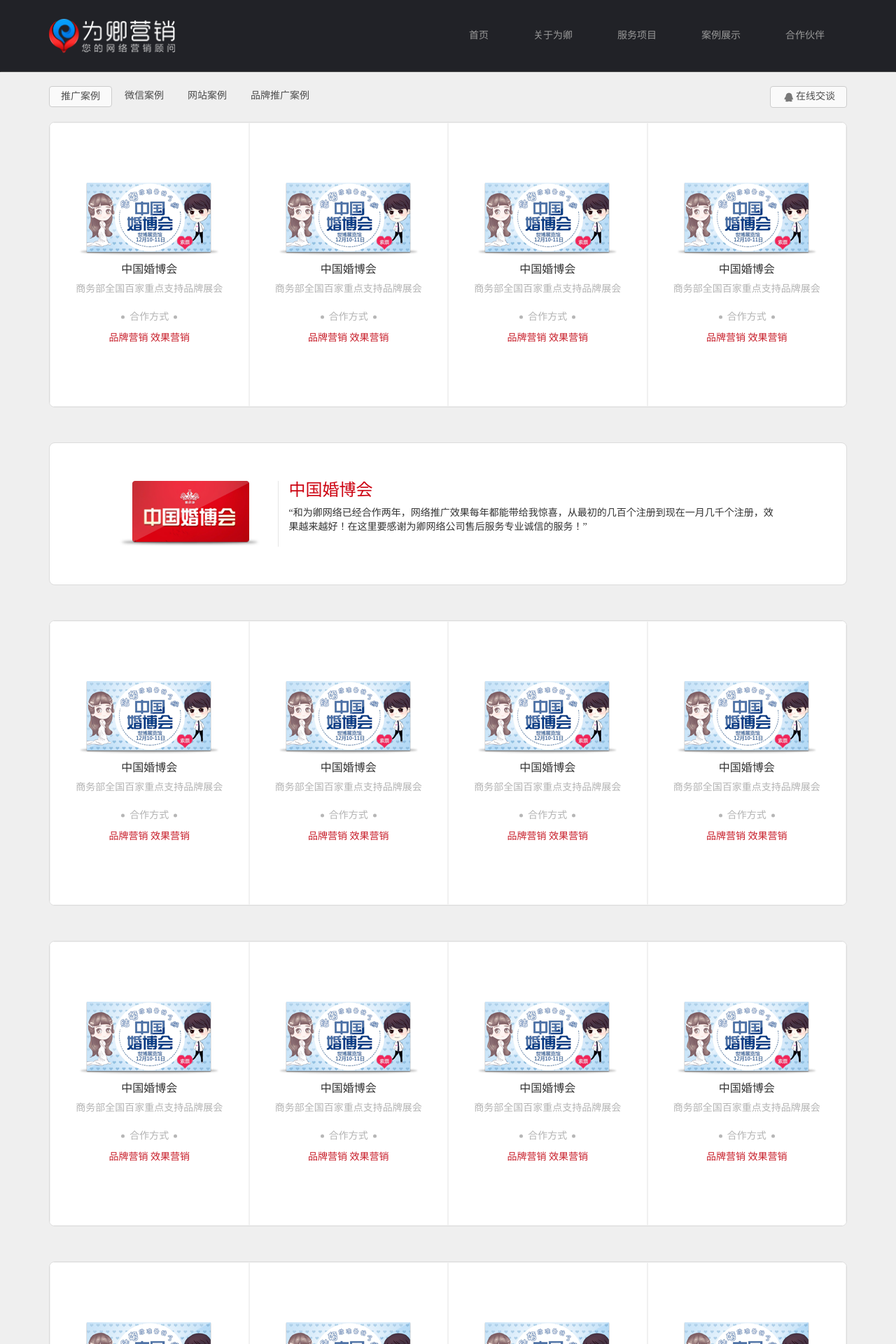
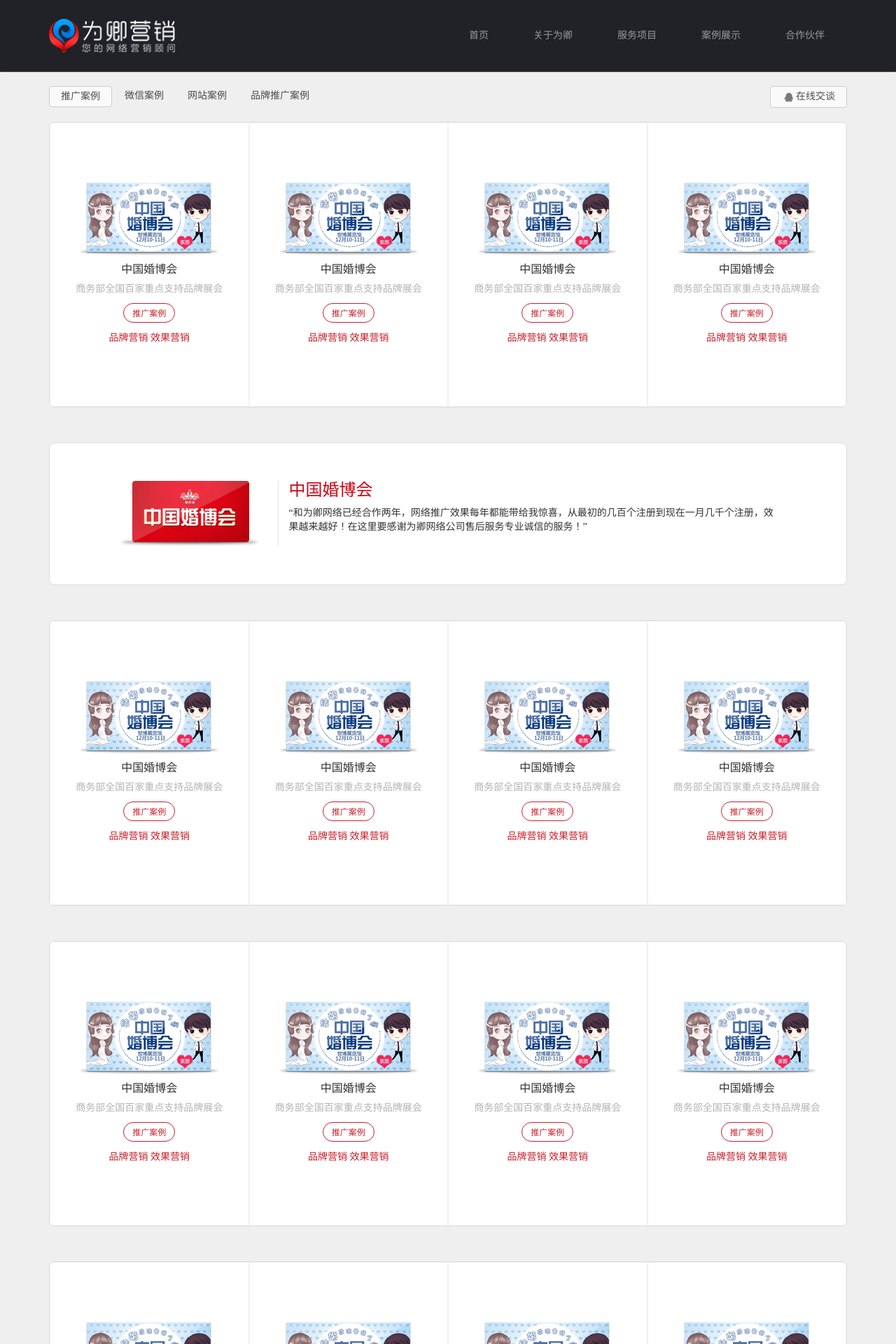
Before and after one commit to silenceM/silenceM.github.io, a Jekyll site: the page built from case-show.html, in a window 1280 px wide. Shown: the top 1920 px of the page at 70% size. Built offline with Jekyll 4.4.1, drawn with Linux system fonts in a browser that asks for light colours; some of the changed text lies outside the part shown.

Commit message:
update case show card

```diff
--- a/_includes/case-card.html
+++ b/_includes/case-card.html
@@ -2,7 +2,13 @@
   <img class="weiqing-caseshow-img" src={{ include.caseimg }} alt="">
   <h4>{{ include.casename }}</h4>
   <p class="weiqing-caseshow-des">{{ include.casedes }}</p>
-  <div class="weiqing-caseshow-hezuo">合作方式</div>
+  {% if include.index == '0' %}
+    <div class="weiqing-caseshow-class">
+      {{include.caseClass}}
+    </div>
+  {% else %}
+    <div class="weiqing-caseshow-hezuo">合作方式</div>
+  {% endif %}
   <div class="weiqing-caseshow-casetype">{{ include.casetype }}</div>
   <div class="caseshow-button-wraper">
     <button type="button" class="btn btn-primary btn-card">查看详情</button>
--- a/case-show.html
+++ b/case-show.html
@@ -12,10 +12,10 @@
     </li>
   </ul>
   <div class="weiqing-casepage-wraper clearfix">
-    {% include case-card.html caseimg="img/案例展示-推广案例-中国婚博会.png" casename="中国婚博会" casedes="商务部全国百家重点支持品牌展会" casetype="品牌营销  效果营销" %}
-    {% include case-card.html caseimg="img/案例展示-推广案例-中国婚博会.png" casename="中国婚博会" casedes="商务部全国百家重点支持品牌展会" casetype="品牌营销  效果营销" %}
-    {% include case-card.html caseimg="img/案例展示-推广案例-中国婚博会.png" casename="中国婚博会" casedes="商务部全国百家重点支持品牌展会" casetype="品牌营销  效果营销" %}
-    {% include case-card.html caseimg="img/案例展示-推广案例-中国婚博会.png" casename="中国婚博会" casedes="商务部全国百家重点支持品牌展会" casetype="品牌营销  效果营销" %}
+    {% include case-card.html index="0" caseClass="推广案例" caseimg="img/案例展示-推广案例-中国婚博会.png" casename="中国婚博会" casedes="商务部全国百家重点支持品牌展会" casetype="品牌营销  效果营销" %}
+    {% include case-card.html index='0' caseClass="推广案例" caseimg="img/案例展示-推广案例-中国婚博会.png" casename="中国婚博会" casedes="商务部全国百家重点支持品牌展会" casetype="品牌营销  效果营销" %}
+    {% include case-card.html index='0' caseClass="推广案例" caseimg="img/案例展示-推广案例-中国婚博会.png" casename="中国婚博会" casedes="商务部全国百家重点支持品牌展会" casetype="品牌营销  效果营销" %}
+    {% include case-card.html index='0' caseClass="推广案例" caseimg="img/案例展示-推广案例-中国婚博会.png" casename="中国婚博会" casedes="商务部全国百家重点支持品牌展会" casetype="品牌营销  效果营销" %}
   </div>
   <div class="weiqing-casepage-detail clearfix">
     <div class="weiqing-casepage-detailleft col-sm-3">
@@ -27,21 +27,21 @@
     </div>
   </div>
   <div class="weiqing-casepage-wraper clearfix">
-    {% include case-card.html caseimg="img/案例展示-推广案例-中国婚博会.png" casename="中国婚博会" casedes="商务部全国百家重点支持品牌展会" casetype="品牌营销  效果营销" %}
-    {% include case-card.html caseimg="img/案例展示-推广案例-中国婚博会.png" casename="中国婚博会" casedes="商务部全国百家重点支持品牌展会" casetype="品牌营销  效果营销" %}
-    {% include case-card.html caseimg="img/案例展示-推广案例-中国婚博会.png" casename="中国婚博会" casedes="商务部全国百家重点支持品牌展会" casetype="品牌营销  效果营销" %}
-    {% include case-card.html caseimg="img/案例展示-推广案例-中国婚博会.png" casename="中国婚博会" casedes="商务部全国百家重点支持品牌展会" casetype="品牌营销  效果营销" %}
+    {% include case-card.html index='0' caseClass="推广案例" caseimg="img/案例展示-推广案例-中国婚博会.png" casename="中国婚博会" casedes="商务部全国百家重点支持品牌展会" casetype="品牌营销  效果营销" %}
+    {% include case-card.html index='0' caseClass="推广案例" caseimg="img/案例展示-推广案例-中国婚博会.png" casename="中国婚博会" casedes="商务部全国百家重点支持品牌展会" casetype="品牌营销  效果营销" %}
+    {% include case-card.html index='0' caseClass="推广案例" caseimg="img/案例展示-推广案例-中国婚博会.png" casename="中国婚博会" casedes="商务部全国百家重点支持品牌展会" casetype="品牌营销  效果营销" %}
+    {% include case-card.html index='0' caseClass="推广案例" caseimg="img/案例展示-推广案例-中国婚博会.png" casename="中国婚博会" casedes="商务部全国百家重点支持品牌展会" casetype="品牌营销  效果营销" %}
   </div>
   <div class="weiqing-casepage-wraper clearfix">
-    {% include case-card.html caseimg="img/案例展示-推广案例-中国婚博会.png" casename="中国婚博会" casedes="商务部全国百家重点支持品牌展会" casetype="品牌营销  效果营销" %}
-    {% include case-card.html caseimg="img/案例展示-推广案例-中国婚博会.png" casename="中国婚博会" casedes="商务部全国百家重点支持品牌展会" casetype="品牌营销  效果营销" %}
-    {% include case-card.html caseimg="img/案例展示-推广案例-中国婚博会.png" casename="中国婚博会" casedes="商务部全国百家重点支持品牌展会" casetype="品牌营销  效果营销" %}
-    {% include case-card.html caseimg="img/案例展示-推广案例-中国婚博会.png" casename="中国婚博会" casedes="商务部全国百家重点支持品牌展会" casetype="品牌营销  效果营销" %}
+    {% include case-card.html index='0' caseClass="推广案例" caseimg="img/案例展示-推广案例-中国婚博会.png" casename="中国婚博会" casedes="商务部全国百家重点支持品牌展会" casetype="品牌营销  效果营销" %}
+    {% include case-card.html index='0' caseClass="推广案例" caseimg="img/案例展示-推广案例-中国婚博会.png" casename="中国婚博会" casedes="商务部全国百家重点支持品牌展会" casetype="品牌营销  效果营销" %}
+    {% include case-card.html index='0' caseClass="推广案例" caseimg="img/案例展示-推广案例-中国婚博会.png" casename="中国婚博会" casedes="商务部全国百家重点支持品牌展会" casetype="品牌营销  效果营销" %}
+    {% include case-card.html index='0' caseClass="推广案例" caseimg="img/案例展示-推广案例-中国婚博会.png" casename="中国婚博会" casedes="商务部全国百家重点支持品牌展会" casetype="品牌营销  效果营销" %}
   </div>
   <div class="weiqing-casepage-wraper clearfix">
-    {% include case-card.html caseimg="img/案例展示-推广案例-中国婚博会.png" casename="中国婚博会" casedes="商务部全国百家重点支持品牌展会" casetype="品牌营销  效果营销" %}
-    {% include case-card.html caseimg="img/案例展示-推广案例-中国婚博会.png" casename="中国婚博会" casedes="商务部全国百家重点支持品牌展会" casetype="品牌营销  效果营销" %}
-    {% include case-card.html caseimg="img/案例展示-推广案例-中国婚博会.png" casename="中国婚博会" casedes="商务部全国百家重点支持品牌展会" casetype="品牌营销  效果营销" %}
-    {% include case-card.html caseimg="img/案例展示-推广案例-中国婚博会.png" casename="中国婚博会" casedes="商务部全国百家重点支持品牌展会" casetype="品牌营销  效果营销" %}
+    {% include case-card.html index='0' caseClass="推广案例" caseimg="img/案例展示-推广案例-中国婚博会.png" casename="中国婚博会" casedes="商务部全国百家重点支持品牌展会" casetype="品牌营销  效果营销" %}
+    {% include case-card.html index='0' caseClass="推广案例" caseimg="img/案例展示-推广案例-中国婚博会.png" casename="中国婚博会" casedes="商务部全国百家重点支持品牌展会" casetype="品牌营销  效果营销" %}
+    {% include case-card.html index='0' caseClass="推广案例" caseimg="img/案例展示-推广案例-中国婚博会.png" casename="中国婚博会" casedes="商务部全国百家重点支持品牌展会" casetype="品牌营销  效果营销" %}
+    {% include case-card.html index='0' caseClass="推广案例" caseimg="img/案例展示-推广案例-中国婚博会.png" casename="中国婚博会" casedes="商务部全国百家重点支持品牌展会" casetype="品牌营销  效果营销" %}
   </div>
 </div>
```
Also changed, not shown: css/main.css (+18 -0 lines), less/case-card.less (+18 -0 lines), css/main.min.css.
